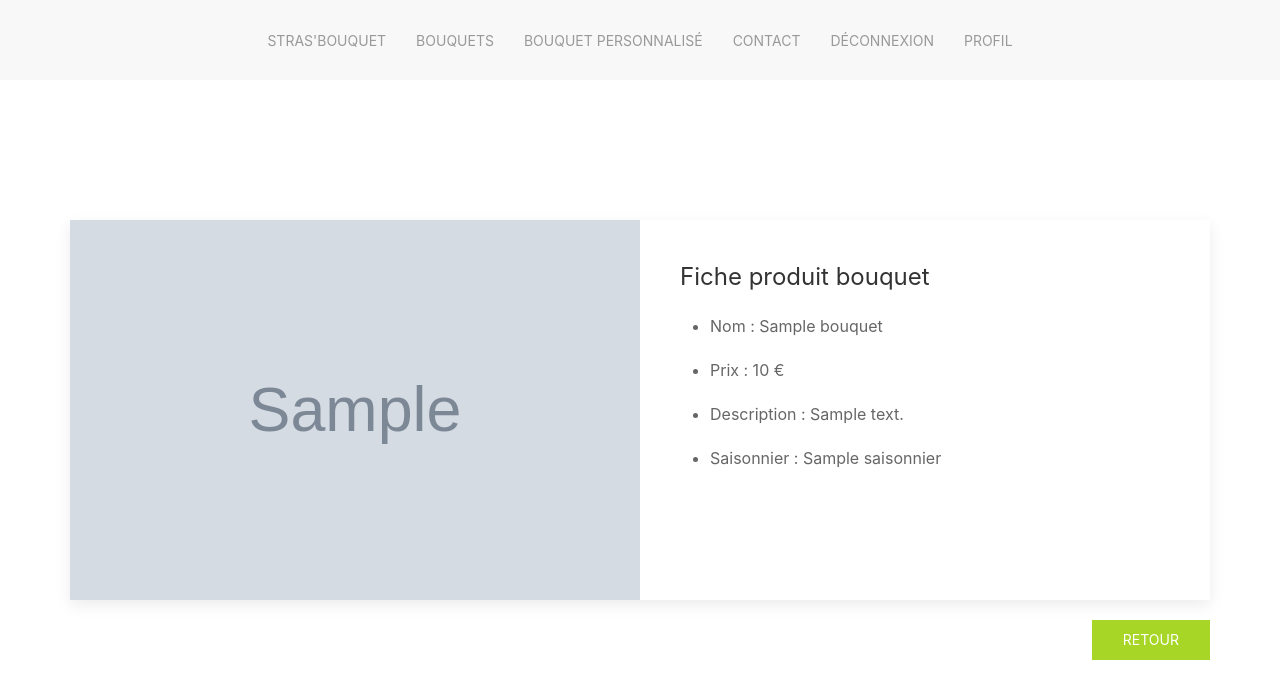
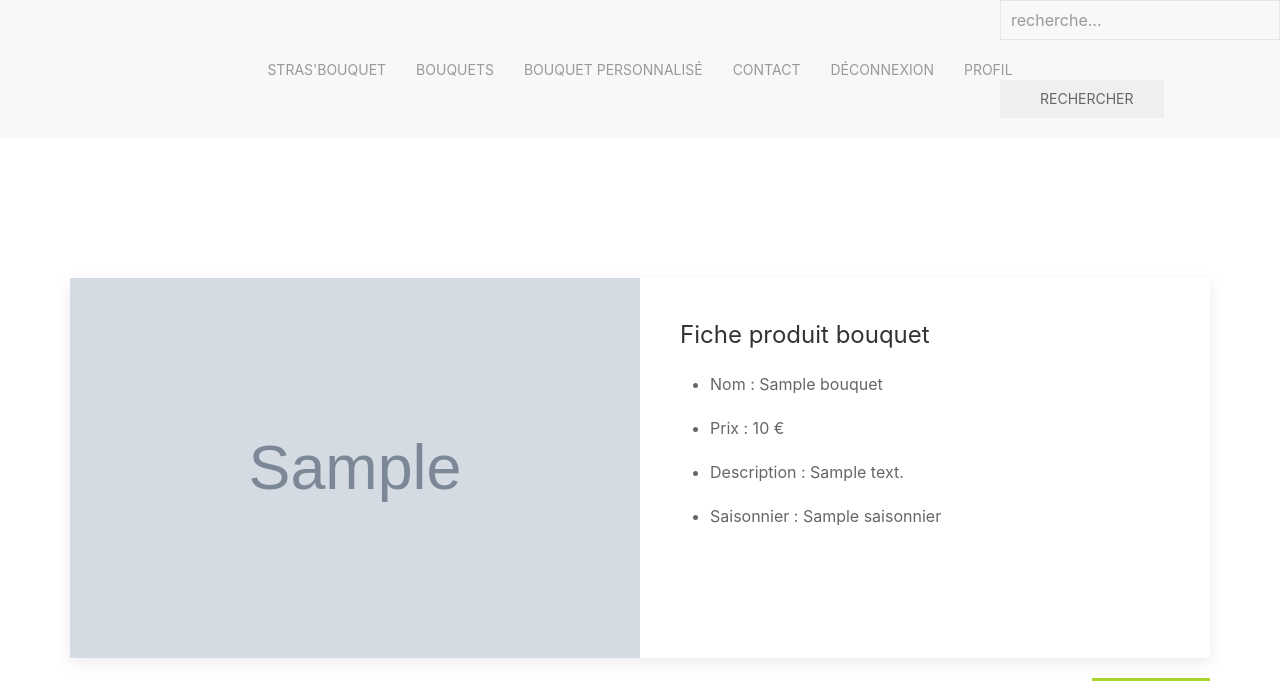
Before and after one commit to typhained/Strasbouquet, a PHP site: template src/View/Bouquet/show.html.twig in a window 1280 px wide. Shown: the top 681 px of the page. Run offline with PHP 8.4, Linux system fonts and the light colour scheme; the template is opened without the code that fills it: most values are stand-ins (such as "Sample title", 1, 10 or a date in 2020); grey boxes marked "Sample" are stand-in pictures; some libraries are stand-ins or nearby versions.

Commit message:
barre de recherche

```diff
--- a/src/View/Layout/navbar.html.twig
+++ b/src/View/Layout/navbar.html.twig
@@ -33,6 +33,7 @@
               <li>
                   <a href="/User/show/{{ session.user }}">Profil</a>
               </li>
+
                 {% if session.id_panier != null %}
                     <li>
                         <a href="/Cart/showCart/{{ session.id_panier }}">
@@ -49,4 +50,14 @@
             {% endif %}
         </ul>
     </div>
+    <div class="uk-navbar-right">
+        <div class="uk-margin ">
+            <form class="uk-search uk-search-default" action="/Front/recherche" method="post">
+                <div uk-grid>
+                    <input class="uk-search-input" type="text" name="mot" placeholder="recherche...">
+                    <input class="uk-button" type="submit" name="form" value="Rechercher">
+                </div>
+            </form>
+        </div>
+    </div>
 </nav>
```
Also changed, not shown: src/Controller/FrontController.php (+21 -0 lines), src/Model/BouquetManager.php (+12 -0 lines).
